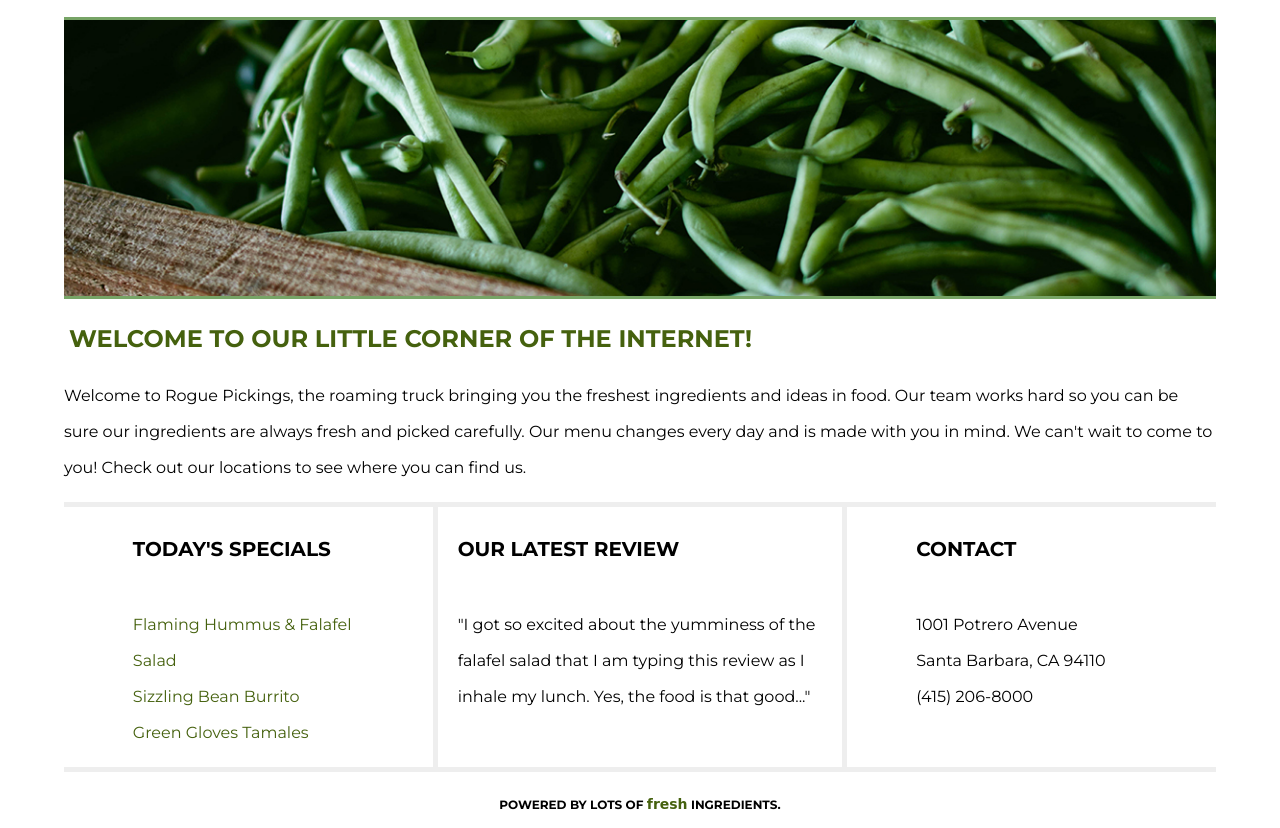
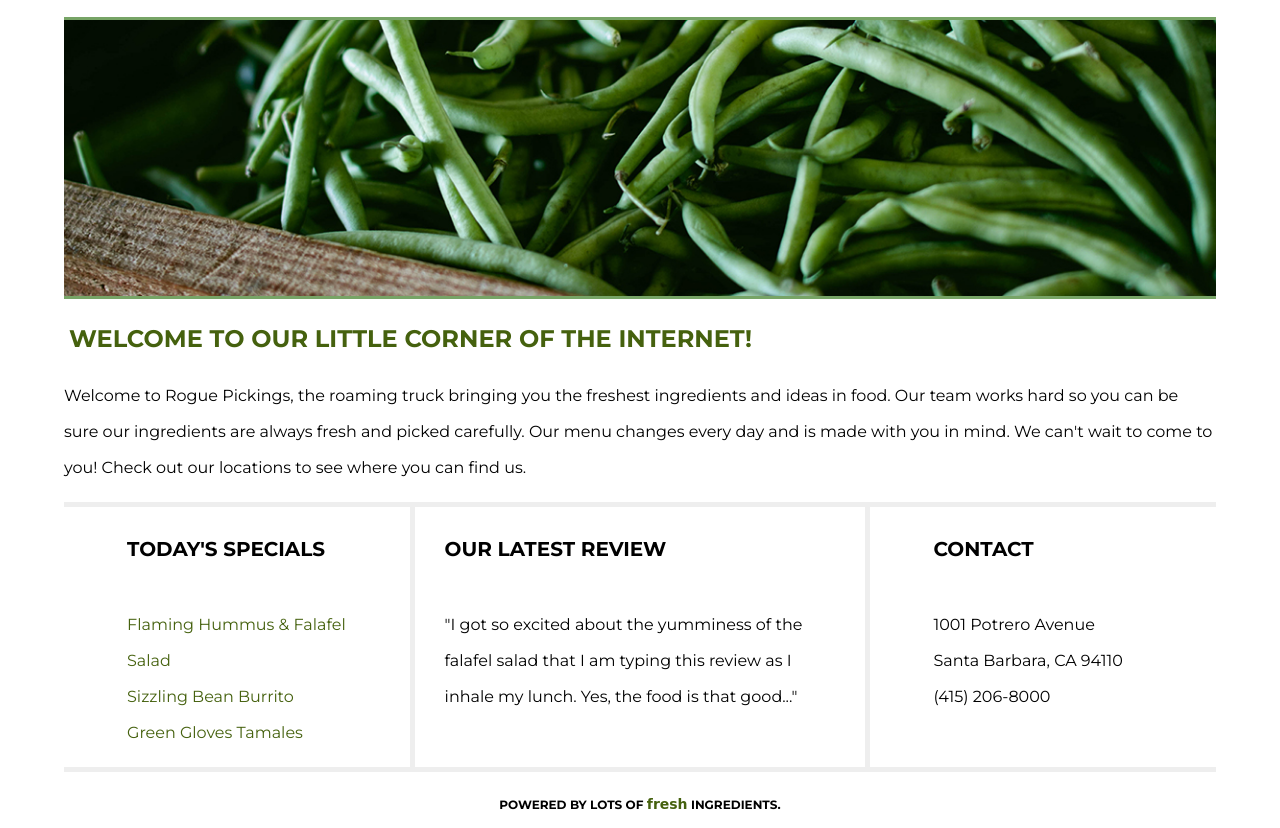
Before and after one commit to Megaflip/coding-responsive-rogue-pickings-01-starter-code, a plain HTML site: page index.html in a window 1280 px wide. Shown: the part 153-981 px from the top of the page. Drawn offline with Linux system fonts and the light colour scheme; a web font is replaced by a local one.

Commit message:
Refined code

```diff
--- a/css/main.css
+++ b/css/main.css
@@ -137,17 +137,17 @@ header nav ul li a {
 }
 
 .section-one {
-	width: 90%;
+	width: 100%;
 }
 
 .section-two {
-	width: 90%;
+	width: 100%;
 	border-top: 5px solid #EEE;
 	border-bottom: 5px solid #EEE;
 }
 
 .section-three {
-	width: 90%;
+	width: 100%;
 }
 
 .bottom-section h3 {
@@ -190,28 +190,26 @@ footer span {
 	}
 
 	.section-one {
-		width: 27%;
+		width: 26%;
 	}
 
 	.section-two {
-		width: 36%;
+		width: 40%;
 		border-left: 5px solid #EEE;
 		border-right: 5px solid #EEE;
 		border-top: none;
 		border-bottom: none;
-		padding: 0 20px;
+		padding: 0 30px;
 	}
 
 	.section-three {
-		width: 27%;
-
+		width: 26%;
+	}
 	}
 
 /*---------- Desktops ----------*/
 @media all and (min-width:1200px) {
 	/* Desktop styles here 1200px and lower */
-
-	}
 	body {
 		font-size: 1em;
 	}
@@ -236,3 +234,4 @@ footer span {
 		display: flex; /*** this made the nav go in a row ****/
 		justify-content: space-between;  /*** this made the nav go in a row ****/
 	}
+}
```
